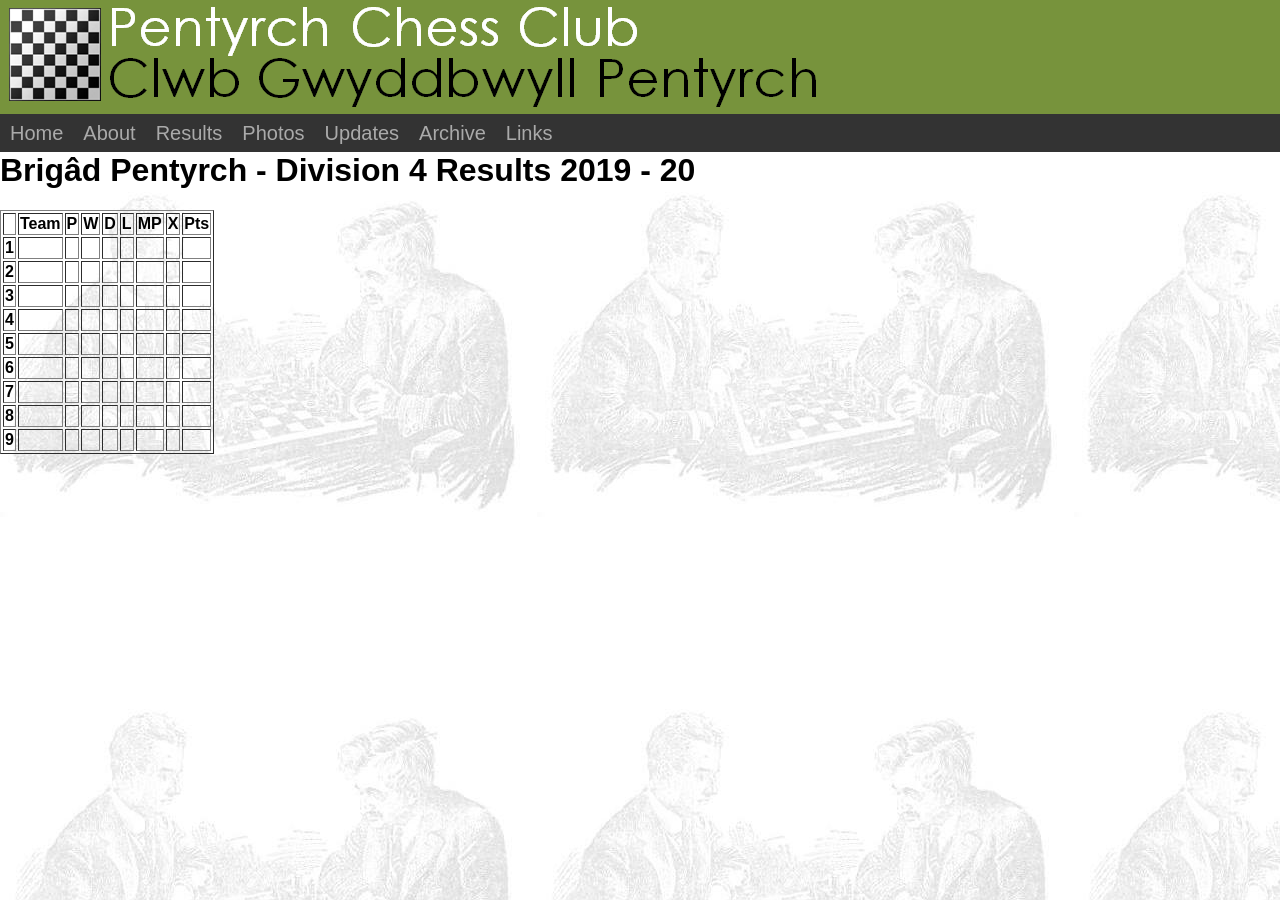
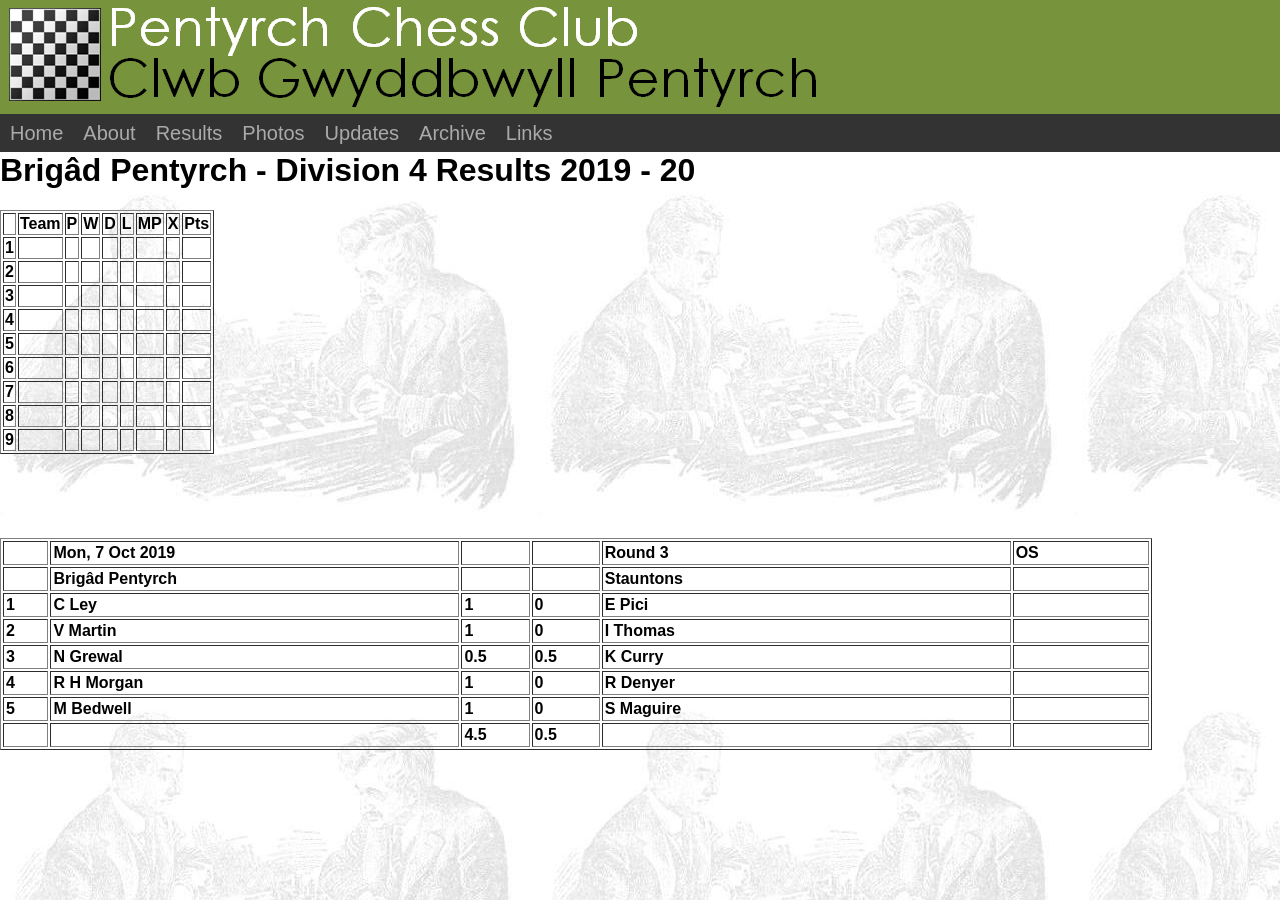
Before and after one commit to PentyrchChess/PentyrchChess.github.io, a Jekyll site: the page built from _results/B_R19.md, in a window 1280 px wide. Built offline with Jekyll 4.4.1, drawn with Linux system fonts in a browser that asks for light colours.

Commit message:
Add results - Brigad Round 3

```diff
--- a/_results/B_R19.md
+++ b/_results/B_R19.md
@@ -3,4 +3,21 @@ team: Brigâd Pentyrch
 division: 4
 season: 2019 - 20
 results:
+
+- round: 3
+  date: Mon, 7 Oct 2019
+  home: true
+  opponent: Stauntons
+  matches:
+  - C Ley: 1
+    E Pici: 0
+  - V Martin: 1
+    I Thomas: 0
+  - N Grewal: 0.5
+    K Curry: 0.5
+  - R H Morgan: 1
+    R Denyer: 0
+  - M Bedwell: 1
+    S Maguire: 0
+
 ---
```
